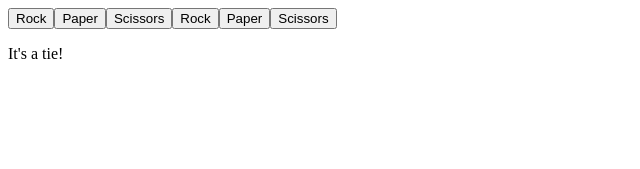
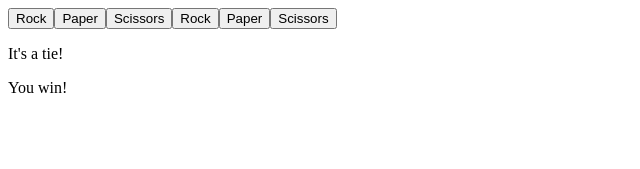
Before and after one commit to FlisAnn/rps, a React (Create React App) app: page / in a window 1280 px wide. Shown: the top 169 px of the page, without its empty margins (0-640 px from the left). Built offline with nearby package versions, Linux system fonts and the light colour scheme.

Commit message:
Checking when computer selects rock and human paper

```diff
--- a/src/App.jsx
+++ b/src/App.jsx
@@ -13,6 +13,7 @@ function App() {
       <button data-cy="paper-computer">Paper</button>
       <button data-cy="scissors-computer">Scissors</button>
       <p data-cy="tie-message">It's a tie!</p>
+      <p data-cy="human-wins">You win!</p>
     </>
   );
 }
```
Also changed, not shown: 2 other files (tests, documents, lock files or other folders).
